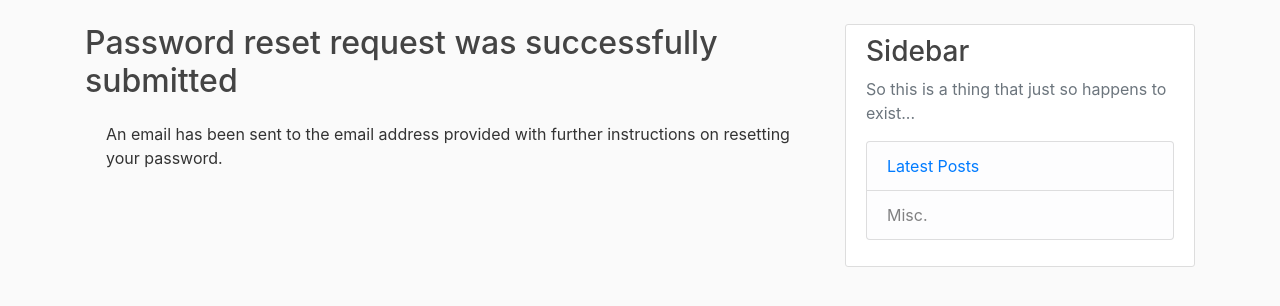
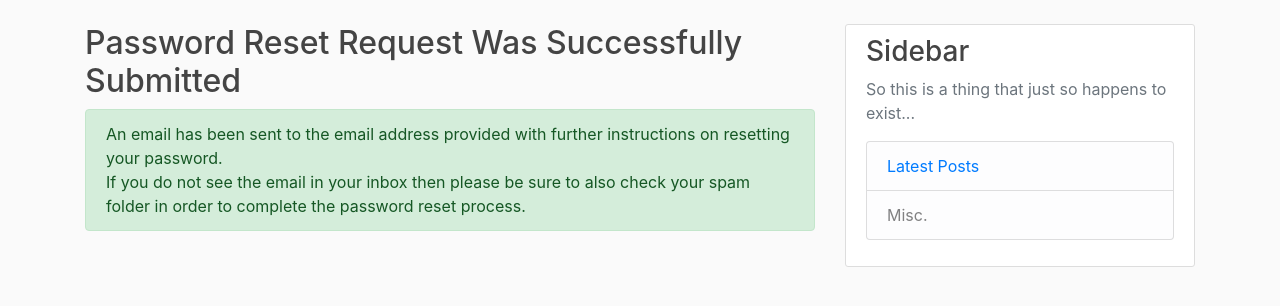
Before and after one commit to MalikMAlna/blogick, a Django app: page /password-reset/success/ in a window 1280 px wide. Shown: the part 56-362 px from the top of the page. Run offline with Django 3.2, Linux system fonts and the light colour scheme; some libraries are stand-ins or nearby versions.

Commit message:
Finishing with the initial password reset process

```diff
--- a/authentication/templates/authentication/password-reset-success.html
+++ b/authentication/templates/authentication/password-reset-success.html
@@ -1,7 +1,10 @@
 {%extends "blog/base.html"%} {%block content%}
-<h2>Password reset request was successfully submitted</h2>
-<div class="alert alert-alert-success">
+<h2>Password Reset Request Was Successfully Submitted</h2>
+<div class="alert alert-success">
   An email has been sent to the email address provided with further instructions
   on resetting your password.
+  <br />
+  If you do not see the email in your inbox then please be sure to also check
+  your spam folder in order to complete the password reset process.
 </div>
 {% endblock content %}
--- a/blogick/urls.py
+++ b/blogick/urls.py
@@ -42,6 +42,10 @@ urlpatterns = [
          auth_views.PasswordResetConfirmView.as_view(
              template_name='authentication/password-reset-confirmation.html'),
          name="password_reset_confirm"),
+    path('password-reset-complete/',
+         auth_views.PasswordResetCompleteView.as_view(
+             template_name='authentication/password-reset-complete.html'),
+         name="password_reset_complete"),
     path('profile/<int:pk>/',
          account_views.ProfileDetailView.as_view(),
          name="profile-detail"),
```
